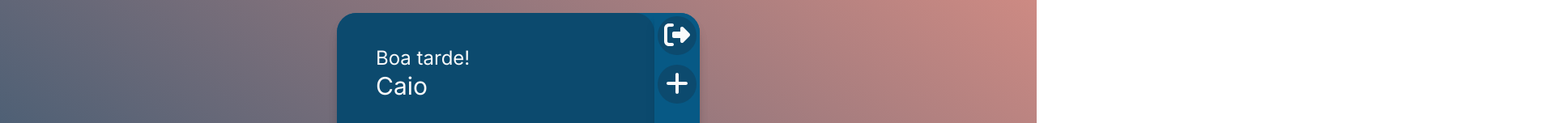
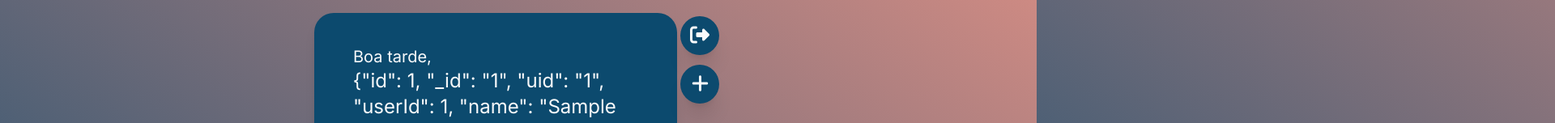
Before and after one commit to caiooliveirah09/facilitasystem, a Next.js app in the folder frontend/: page /tasks in a window 1280 px wide. Shown: the top 152 px of the page at 81% size, 1920 px wide, since content can reach past the window. Built offline with nearby package versions, Linux system fonts and the light colour scheme; no server answers; sample sign-in values are in the browser's storage.

Commit message:
feat(tasks): edit tasks

```diff
--- a/frontend/src/app/tasks/page.tsx
+++ b/frontend/src/app/tasks/page.tsx
@@ -4,6 +4,7 @@ import {
   faCheck,
   faCheckCircle,
   faFilePen,
+  faPen,
   faPenSquare,
   faPenToSquare,
   faPlus,
@@ -25,11 +26,13 @@ export default function Tasks() {
   const [tasks, setTasks] = useState<ITask[]>([]);
   const [title, setTitle] = useState("");
   const [description, setDescription] = useState("");
-  const [form, setForm] = useState(false);
+  const [form, setForm] = useState("");
+  const [user] = useState(localStorage.getItem("user"));
+  const [taskId, setTaskId] = useState("");
   const token = localStorage.getItem("token");
   const getTasks = async (token: string) => {
     try {
-      const response = await API.post("/tasks/get", { token });
+      const response = await API.get(`/tasks/${token}/`);
       setTasks(response.data);
     } catch (error) {
       console.log(error);
@@ -41,11 +44,11 @@ export default function Tasks() {
     const hour = now.getHours();
 
     if (hour >= 6 && hour < 12) {
-      return "Bom dia!";
+      return "Bom dia,";
     } else if (hour >= 12 && hour < 18) {
-      return "Boa tarde!";
+      return "Boa tarde,";
     } else {
-      return "Boa noite!";
+      return "Boa noite,";
     }
   };
   useEffect(() => {
@@ -53,14 +56,13 @@ export default function Tasks() {
     if (token) getTasks(token);
   }, []);
 
-  const addNewTask = async () => {
-    console.log(title, description);
+  const addOrEditTask = async () => {
     if (token) {
+      if (form === "add") {
         try {
-        const newTask = await API.post("/tasks/create", {
+          const newTask = await API.post(`/tasks/${token}`, {
             title,
             description,
-          token,
           });
           console.log(newTask);
           setTitle("");
@@ -69,24 +71,50 @@ export default function Tasks() {
           console.log(error);
         }
       }
-    setForm(false);
-    router.push("/");
+
+      if (form === "edit" && taskId) {
+        try {
+          const editedTask = await API.patch(`/tasks/${taskId}/${token}`, {
+            title,
+            description,
+          });
+          console.log(editedTask);
+        } catch (error) {
+          console.log(error);
+        }
+      }
+
+      setForm("");
+      await getTasks(token);
+    }
+  };
+
+  const deleteOneTask = async (taskId: string) => {
+    if (token) {
+      try {
+        await API.delete(`/tasks/${taskId}/${token}`);
+        await getTasks(token);
+      } catch (error) {
+        console.log(error);
+      }
+    }
   };
 
   return (
-    <div className="flex sm:rounded-3xl bg-sky-800 sm:my-4 shadow-lg  max-sm:items-center justify-center w-full max-w-md">
+    <div className="flex sm:rounded-3xl bg-transparent sm:my-4 max-sm:items-center justify-center w-full max-w-md">
       {form && (
         <form
           className="right-0 absolute top-1/2 left-1/2 transform -translate-x-1/2 -translate-y-1/2 z-50 bg-gray-50 w-full sm:max-w-lg sm:rounded-3xl flex flex-col py-8 shadow"
-          onSubmit={addNewTask}
+          onSubmit={addOrEditTask}
         >
           <button
             className="absolute right-3 top-1 text-xl"
             onClick={() => {
               setTitle("");
               setDescription("");
-              setForm(false);
+              setForm("");
             }}
+            type="button"
           >
             <FontAwesomeIcon
               className="text-sky-900 m-auto"
@@ -128,23 +156,31 @@ export default function Tasks() {
         }`}
       >
         <div className="px-10 mb-10">
-          <h2 className="text-gray-50 text-2xl">{greetingsMessage()}</h2>
-          <h1 className="text-gray-50 text-3xl">Caio</h1>
+          <h2 className="text-gray-50 text-xl">{greetingsMessage()}</h2>
+          <h1 className="text-gray-50 text-2xl">{user}</h1>
         </div>
         <ol className="flex gap-4 flex-col bg-gray-50 w-full max-w-md m-auto p-4 rounded-3xl h-fit">
           {tasks.map((task) => (
             <li
               key={task._id}
-              className="bg-gray-100 p-3 rounded-3xl hover:brightness-90"
+              className="bg-gray-100 shadow p-3 rounded-3xl hover:scale-110 hover:shadow-2xl"
             >
               <div className="relative">
-                <div className="rounded-full w-6 h-6 flex items-center justify-center bg-green-400 absolute">
+                <button
+                  className="rounded-full w-6 h-6 flex items-center justify-center absolute hover:scale-110 hover:brightness-200"
+                  onClick={() => {
+                    setForm("edit");
+                    setTaskId(task._id);
+                    setTitle(task.title);
+                    setDescription(task.description);
+                  }}
+                >
                   <FontAwesomeIcon
                     className="text-sky-900"
-                    icon={faCheck}
+                    icon={faPen}
                     size="1x"
                   />
-                </div>
+                </button>
                 <div className="pl-7">
                   <h3 className="uppercase text-gray-700 text-lg font-bold">
                     {task.title}
@@ -153,9 +189,12 @@ export default function Tasks() {
                     {task.description}
                   </p>
                 </div>
-                <button className="absolute top-1/2 right-0 -translate-y-1/2 h-6 w-6 bg-white rounded-full hover:brightness-75">
+                <button
+                  className="absolute top-1/2 right-0 -translate-y-1/2 h-6 w-6 rounded-full hover:scale-110 hover:brightness-200"
+                  onClick={() => deleteOneTask(task._id)}
+                >
                   <FontAwesomeIcon
-                    className="text-red-400 "
+                    className="text-red-800 "
                     icon={faTrash}
                     size="1x"
                   />
@@ -166,12 +205,12 @@ export default function Tasks() {
         </ol>
       </div>
       <div
-        className={`bg-sky-800 sm:rounded-r-3xl p-1 flex gap-3 shadow-lg items-center max-sm:bottom-0 max-sm:fixed w-full max-sm:justify-center sm:flex-col sm:max-w-fit ${
+        className={`bg-sky-900 max-sm:shadow-lg sm:bg-transparent sm:rounded-r-3xl p-1 flex gap-3 items-center max-sm:bottom-0 max-sm:fixed w-full max-sm:justify-center sm:flex-col sm:max-w-fit ${
           form && "blur-sm"
         }`}
       >
         <button
-          className="text-gray-50 rounded-full w-12 h-12 right-3 bottom-3 bg-sky-900 sm:hover:scale-110 transition-all delay-75 sticky top-1"
+          className="text-gray-50 sm:rounded-full w-12 h-12 sm:hover:scale-110 transition-all delay-75 sticky top-1 text-2xl shadow-xl bg-sky-900"
           onClick={() => {
             localStorage.clear();
             router.push("/");
@@ -180,17 +219,17 @@ export default function Tasks() {
           <FontAwesomeIcon
             className="text-gray-50 m-auto"
             icon={faRightFromBracket}
-            size="2x"
+            size="1x"
           />
         </button>
         <button
-          className="text-gray-50 rounded-full w-12 h-12 right-3 bottom-3 bg-sky-900 sm:hover:scale-110 transition-all delay-75 sticky top-16"
-          onClick={() => setForm(true)}
+          className="text-gray-50 sm:rounded-full w-12 h-12 sm:hover:scale-110 transition-all delay-75 sticky top-16 text-2xl shadow-xl bg-sky-900"
+          onClick={() => setForm("add")}
         >
           <FontAwesomeIcon
             className="text-gray-50 m-auto"
             icon={faPlus}
-            size="2x"
+            size="1x"
           />
         </button>
       </div>
```
Lines whose indentation alone changed are shown as unchanged.
